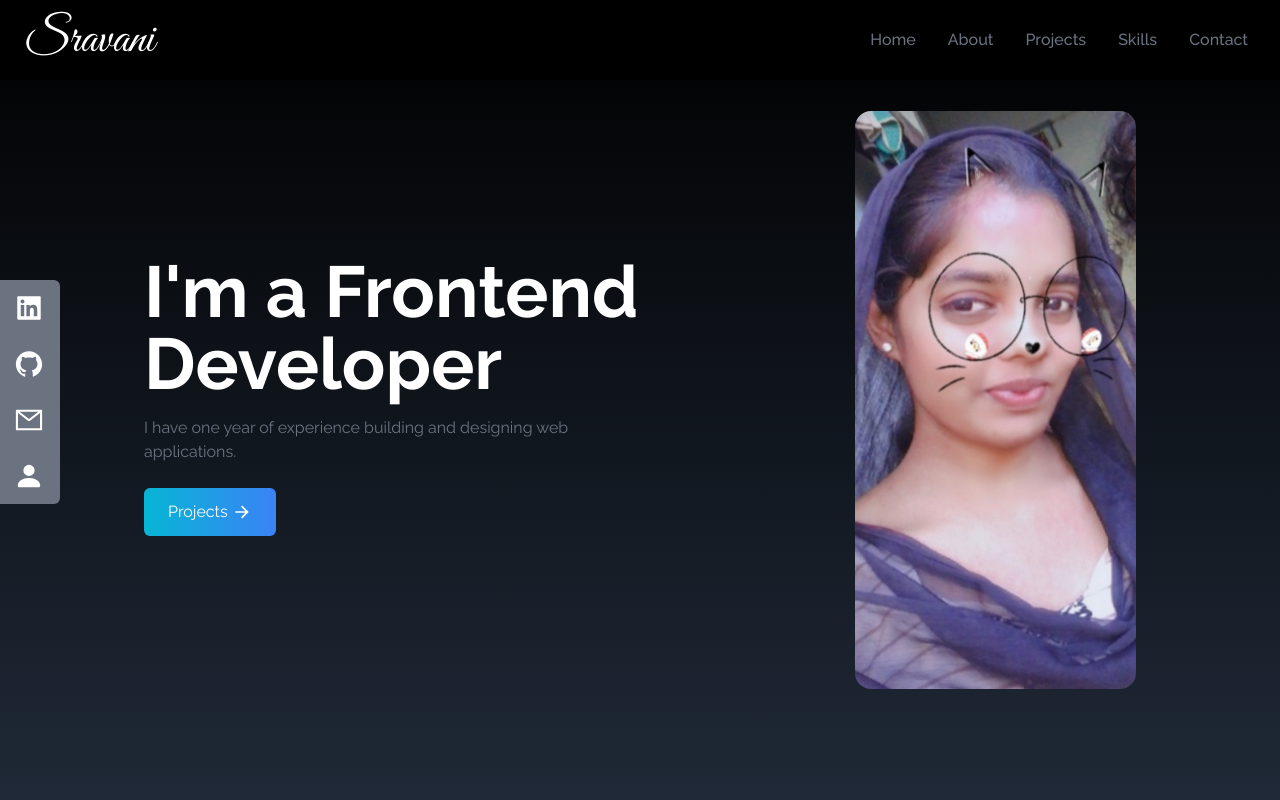
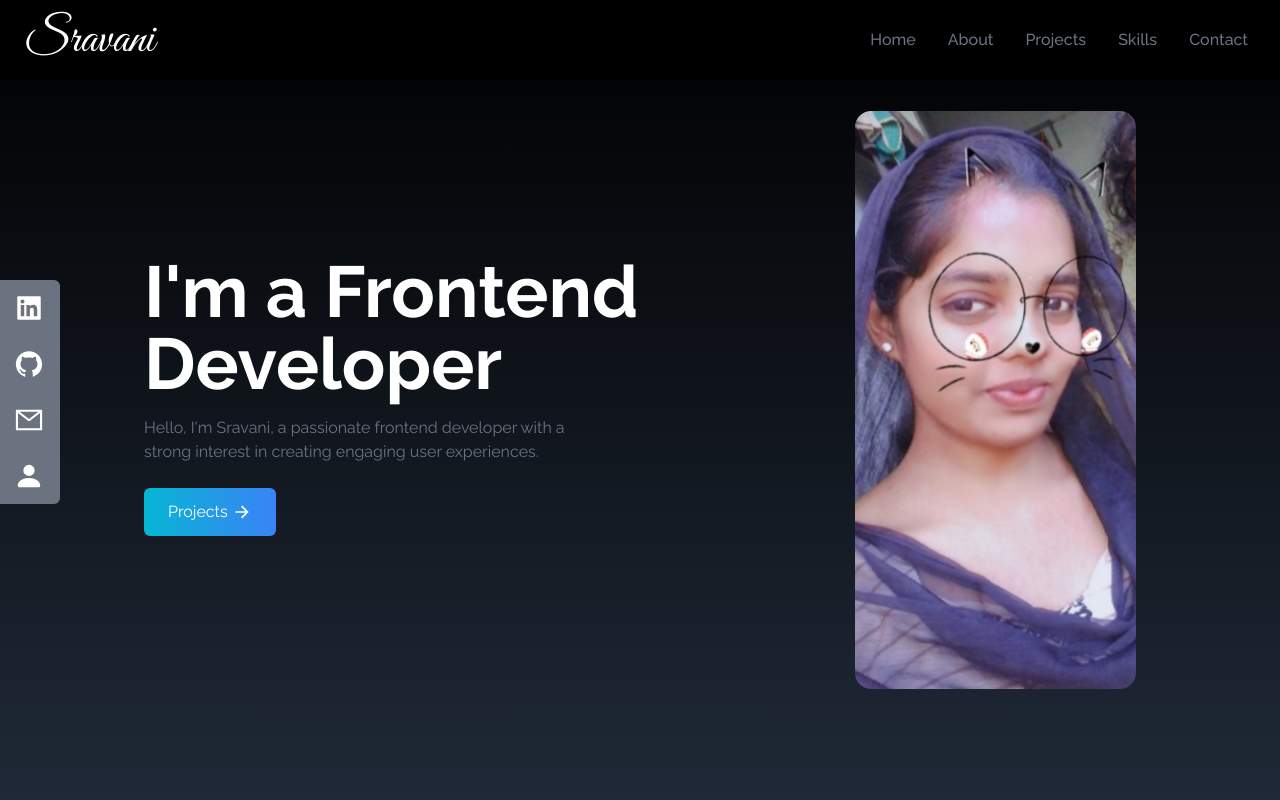
Before and after one commit to SravaniPutturu/My-Portfolio, a React (Create React App) app: page / in a window 1280 px wide. Shown: the top 800 px of the page. Built offline with nearby package versions, Linux system fonts and the light colour scheme.

Commit message:
new commit

```diff
--- a/src/components/Home.jsx
+++ b/src/components/Home.jsx
@@ -10,7 +10,7 @@ const Home = () => {
             <div className='flex flex-col justify-center h-full '>
                 <h2 className='text-4xl sm:text-7xl font-bold text-white'>I'm a Frontend Developer</h2>
                 <p className='text-gray-500 py-4 max-w-md'>
-                    I have one year of experience building and designing web applications.
+                Hello, I'm Sravani, a passionate frontend developer with a strong interest in creating engaging user experiences.
 
                 </p>
                 <div>
```
